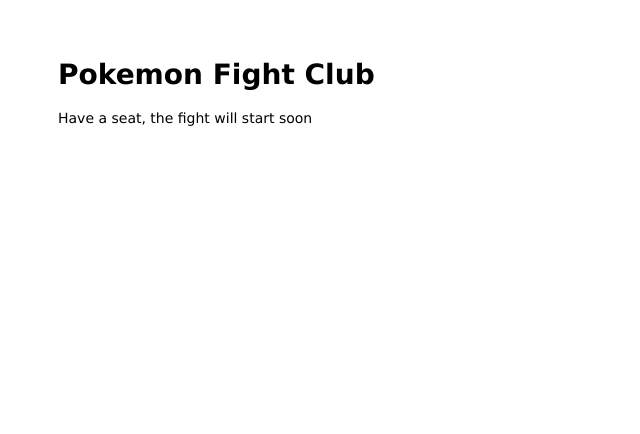
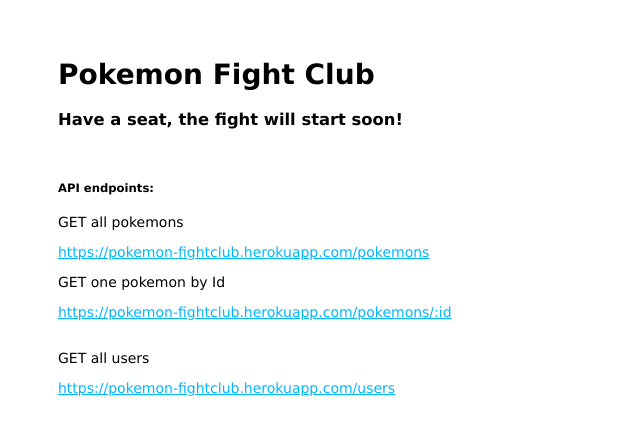
Before and after one commit to Rafael-PR/pokemon_fightclub_backend, a website: page public/index.html in a window 1280 px wide. Shown: the whole page, without its empty margins (0-640 px from the left). Drawn offline with Linux system fonts and the light colour scheme.

Commit message:
add api endpoints

```diff
--- a/public/index.html
+++ b/public/index.html
@@ -7,7 +7,18 @@
 
 <body>
   <h1>Pokemon Fight Club</h1>
-  <p>Have a seat, the fight will start soon</p>
+  <h3>Have a seat, the fight will start soon!</h3>
+  <br>
+  <h5>API endpoints:</h5>
+  <p>GET all pokemons</p>
+  <a href="https://pokemon-fightclub.herokuapp.com/pokemons">https://pokemon-fightclub.herokuapp.com/pokemons</a>
+  <br>
+  <p>GET one pokemon by Id</p>
+  <a href="https://pokemon-fightclub.herokuapp.com/pokemons/1">https://pokemon-fightclub.herokuapp.com/pokemons/:id</a>
+  <br>
+  <br>
+  <p>GET all users</p>
+  <a href="https://pokemon-fightclub.herokuapp.com/users">https://pokemon-fightclub.herokuapp.com/users</a>
 </body>
 
 </html>
```
